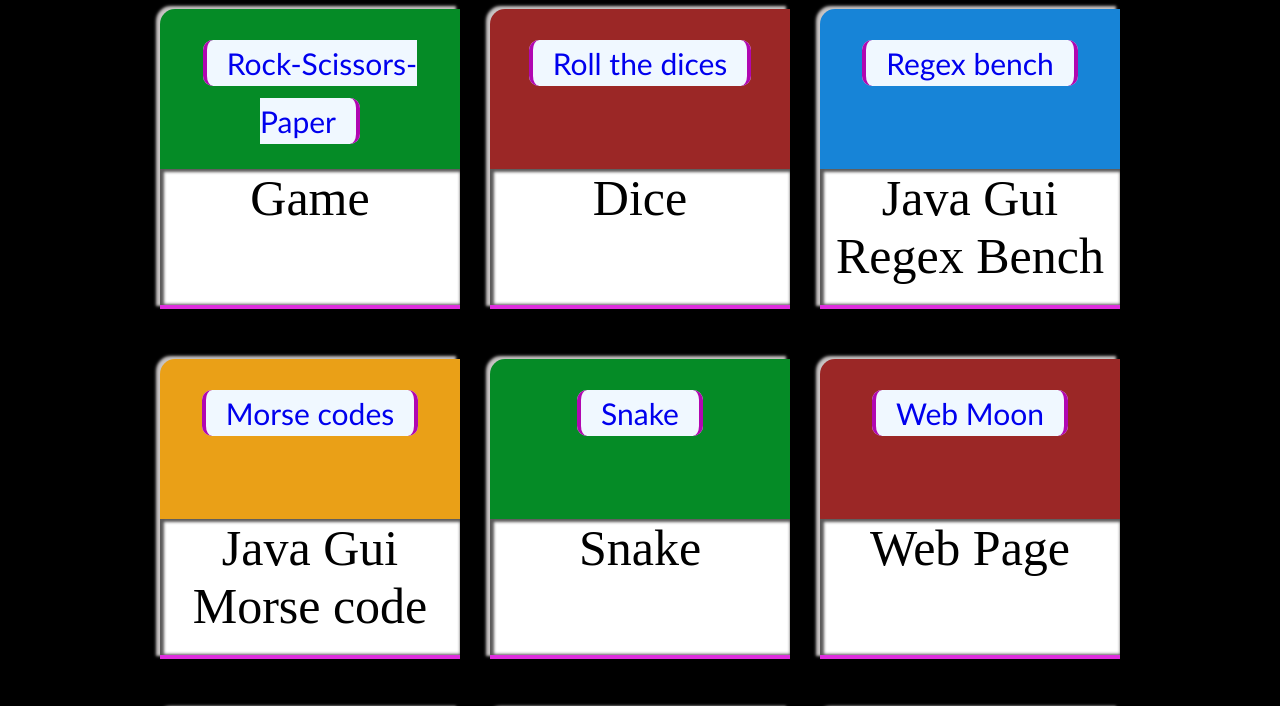
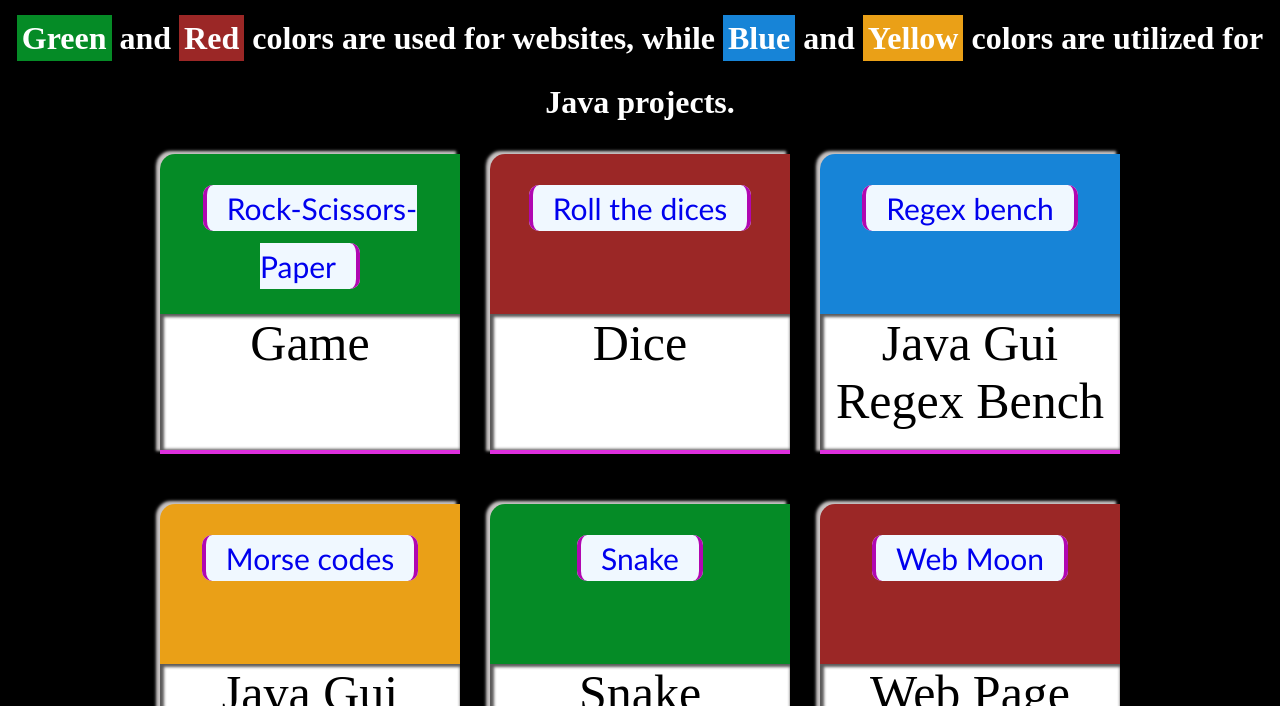
Before and after one commit to mahmutunder/me, a plain HTML site: page myProjects.html in a window 1280 px wide. Shown: the part 94-800 px from the top of the page. Drawn offline with Linux system fonts and the light colour scheme.

Commit message:
added some information

```diff
--- a/css/myProjects.css
+++ b/css/myProjects.css
@@ -105,3 +105,35 @@ margin: 20px 0 0 0;
 .java:nth-child(even){
     background-color: rgb(234, 160, 23) !important;
 }
+
+.title{
+    margin-top: 80px;
+    color: white;
+    width: 100%;
+    text-align: center;
+    line-height: 2;
+
+}
+.g{
+    background-color: rgb(5, 139, 38);
+    padding: 5px;
+
+}
+
+.r{
+    background-color: rgb(155, 39, 38);
+    padding: 5px;
+
+}
+
+.b{
+    background-color:rgb(23, 132, 215);
+    padding: 5px;
+
+}
+
+.y{
+    background-color:  rgb(234, 160, 23);
+    padding: 5px;
+
+}
--- a/myProjects.html
+++ b/myProjects.html
@@ -35,6 +35,8 @@
 
 </nav>
 
+<div class="title"><h1> <span class="g">Green</span> and <span class="r">Red</span> colors are used for websites,
+  while <span class="b">Blue</span> and <span class="y">Yellow</span> colors are utilized for Java projects.</h1></div>
 
 <div class="container">
 
```
